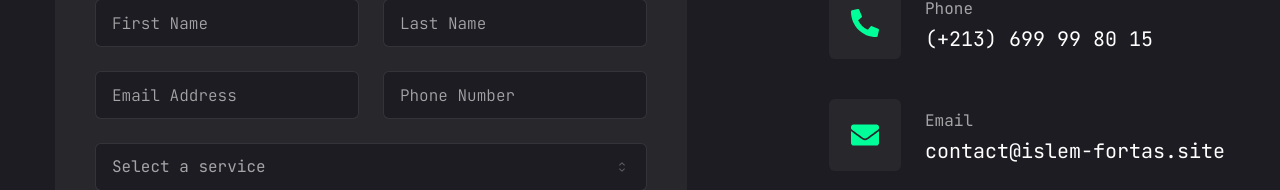
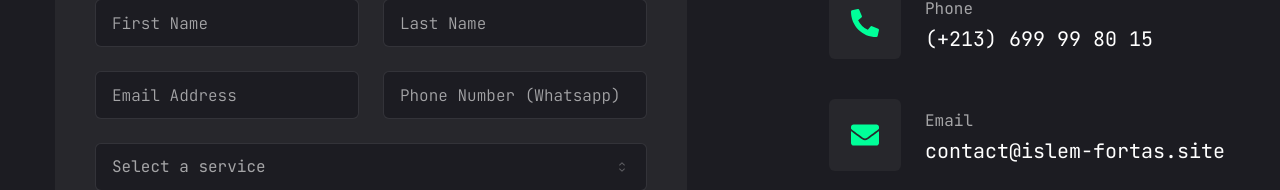
Before and after one commit to jacoubtech/Portfolio, a Next.js app: page /contact in a window 1280 px wide. Shown: the part 421-611 px from the top of the page. Built offline with nearby package versions, Linux system fonts and the light colour scheme.

Commit message:
update contact page

```diff
--- a/app/contact/page.tsx
+++ b/app/contact/page.tsx
@@ -47,7 +47,7 @@ const contact = () => {
                 <Input type="firstname" placeholder="First Name"/>
                 <Input type="lastname" placeholder="Last Name"/>
                 <Input type="email" placeholder="Email Address"/>
-                <Input type="phone" placeholder="Phone Number"/>
+                <Input type="phone" placeholder="Phone Number (Whatsapp)"/>
               </div>
               <Select>
                 <SelectTrigger className="w-full">
```
